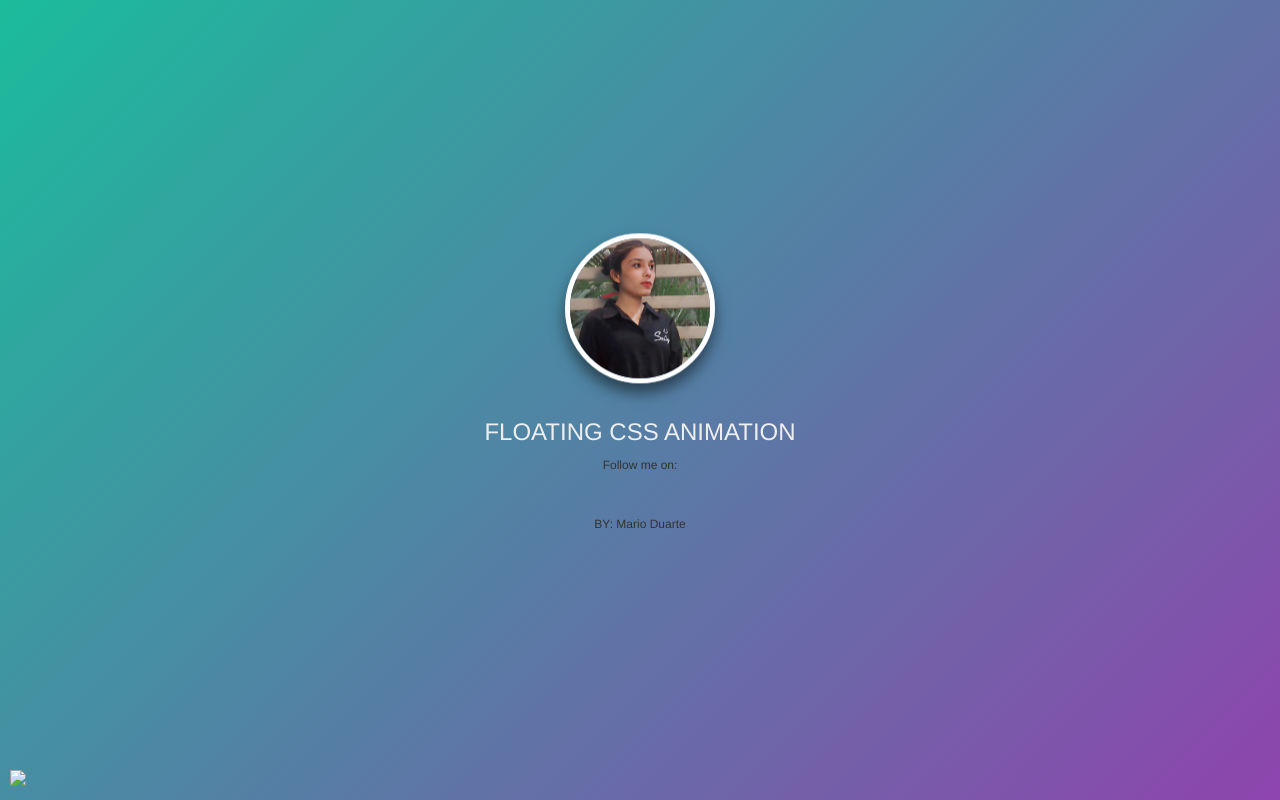
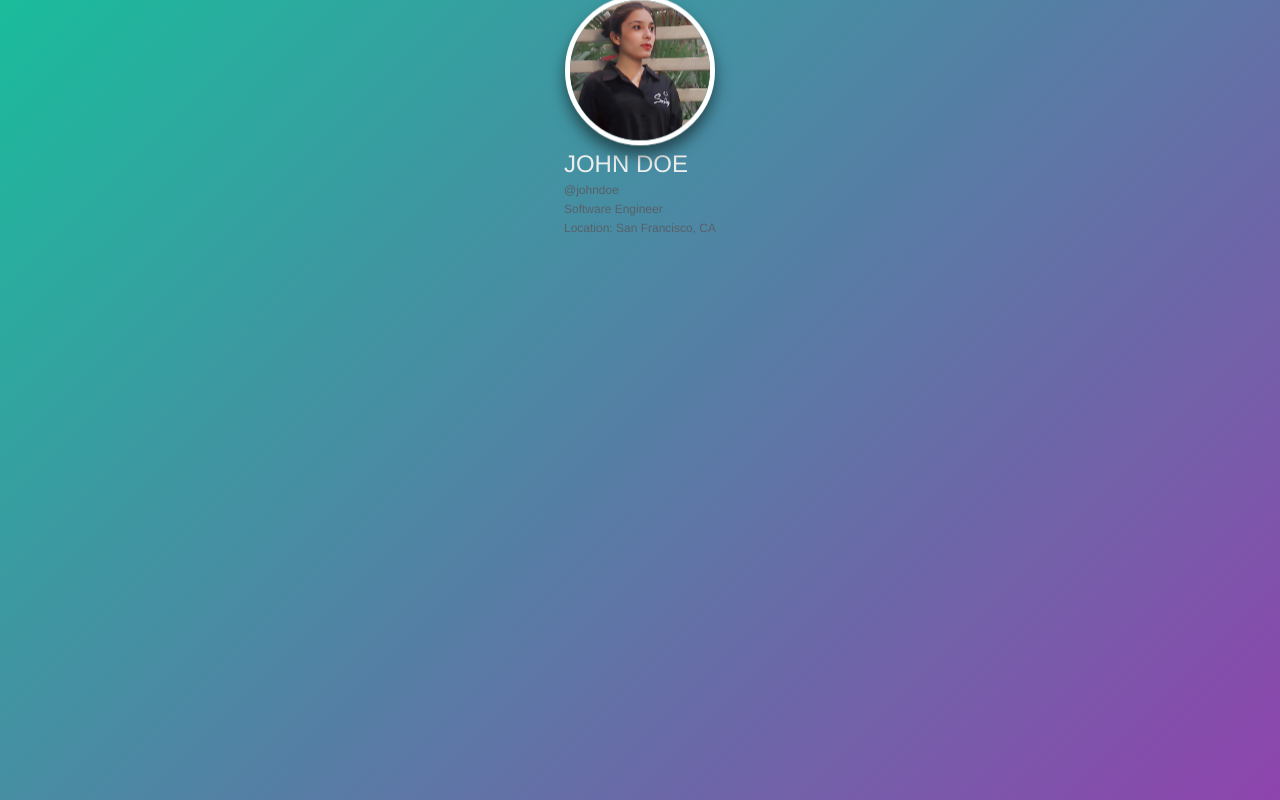
Before and after one commit to Amisha0971/FLOATING-PROFILE-IMAGE-HTML-CSS, a plain HTML site: page index.html in a window 1280 px wide. Drawn offline with Linux system fonts and the light colour scheme.

Commit message:
third commit

```diff
--- a/index.html
+++ b/index.html
@@ -102,6 +102,19 @@ span a {
     height: auto;
   }
 }
+.profile-info {
+    flex: 1;
+  }
+
+  .profile-info h1 {
+    font-size: 24px;
+    margin: 0;
+  }
+
+  .profile-info p {
+    margin: 5px 0;
+    color: #586069;
+  }
 </style>
 <body>
     <div class="container">
@@ -110,19 +123,12 @@ span a {
             <img src="b1.jpg" alt="Skytsunami" />
           </a>
         </div>
-        <div class="content">
-          <h1>Floating CSS animation</h1>
-          <p>Follow me on:</p>
-          <p>
-            <span><a href="https://twitter.com/MDesignsuk" target="_blank"><i class="fa fa-twitter"></i></a></span>
-            <span><a href="https://github.com/Mario-Duarte/" target="_blank"><i class="fa fa-github"></i></a></span>
-            <span><a href="https://bitbucket.org/Mario_Duarte/" target="_blank"><i class="fa fa-bitbucket"></i></a></span>
-            <span><a href="https://codepen.io/MarioDesigns/" target="_blank"><i class="fa fa-codepen"></i></a></span>
-          </p>
-          <p>BY: Mario Duarte</p>
-        </div>
-      </div>
-
-      <a class="suppoprt-me" href="https://www.buymeacoffee.com/marioduarte" target="_blank"><img src="https://img.buymeacoffee.com/button-api/?text=Buy me a Coffee&nbsp&emoji=&slug=marioduarte&button_colour=FF5F5F&font_colour=ffffff&font_family=Cookie&outline_colour=000000&coffee_colour=FFDD00"></a>
+        <div class="profile-info">
+            <h1>John Doe</h1>
+            <p>@johndoe</p>
+            <p>Software Engineer</p>
+            <p>Location: San Francisco, CA</p>
+          </div>
+     </div>
 </body>
 </html>
```
